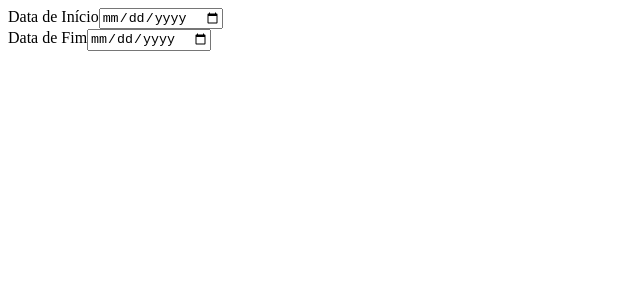
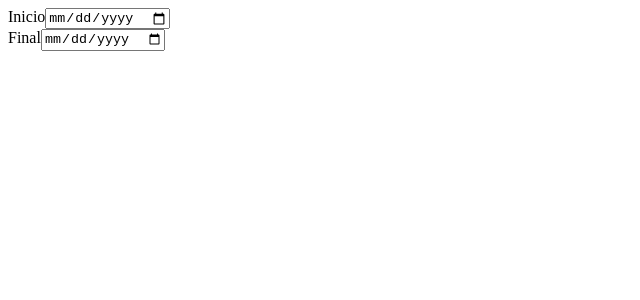
Before and after one commit to walisson27/React-Invest, a Next.js app: page /FormularioUser/Data/data in a window 1280 px wide. Shown: the top 300 px of the page, without its empty margins (0-640 px from the left). Built offline with nearby package versions, Linux system fonts and the light colour scheme.

Commit message:
update componente Data

```diff
--- a/src/pages/FormularioUser/Data/data.tsx
+++ b/src/pages/FormularioUser/Data/data.tsx
@@ -1,35 +1,40 @@
+import React from "react";
 import { useState } from "react";
+import Input from "./input"
 
-
+type Venda = {
+    id: string
+    nome: string
+    status: string
+}
 
 const Data = () => {
+    const [data, setData] = useState<null | Venda[]>(null);
     const [inicio, setInicio] = useState("");
     const [final, setFinal] = useState("");
 
+
+React.useEffect(() => {
+    if(inicio !== "" && final !== "")
+       fetch(`https://data.origamid.dev/vendas/?inicio=${inicio}&final=${final}`)
+        .then((r) => r.json())
+        .then((json) => setData(json as Venda[]))
+        .catch((error) => console.log(error))
+}, [inicio, final]);
     return (
         <>
-            <div className="flex flex-col gap-4">
-                <div className="flex flex-col gap-2">
-                    <label htmlFor="inicio">Data de Início</label>
-                    <input
-                        type="date"
-                        id="inicio"
-                        value={inicio}
-                        onChange={(e) => setInicio(e.target.value)}
-                        className="border border-gray-300 rounded p-2"
-                    />
-                </div>
-                <div className="flex flex-col gap-2">
-                    <label htmlFor="final">Data de Fim</label>
-                    <input
-                        type="date"
-                        id="final"
-                        value={final}
-                        onChange={(e) => setFinal(e.target.value)}
-                        className="border border-gray-300 rounded p-2"
-                    />
-                </div>
+            <div>
+                <Input label="Inicio" setState={setInicio} value={inicio} type="date" />
+                <Input label="Final" setState={setFinal} value={final} type="date" />
             </div>
+            <ul>
+                {data && data.map((venda) => (
+                    <li key={venda.id}>
+                        <h2>{venda.nome}</h2>
+                        <p>{venda.status}</p>
+                    </li>
+                ))}
+            </ul>
         </>
     );
 }
--- /dev/null
+++ b/src/pages/FormularioUser/Data/input.tsx
@@ -0,0 +1,21 @@
+
+type InputProps = {
+    label: string;
+    setState: React.Dispatch<React.SetStateAction<string>>;
+}
+
+
+
+const Input = ({ label, setState, ...props} : InputProps) => {
+    return(
+        <div>
+            <label htmlFor={label}>{label}</label>
+            <input type="text"
+            id={label}
+            name={label}
+            onChange={({currentTarget}) => setState(currentTarget.value)} {...props} />
+        </div>
+    )
+}
+
+export default Input;
```
